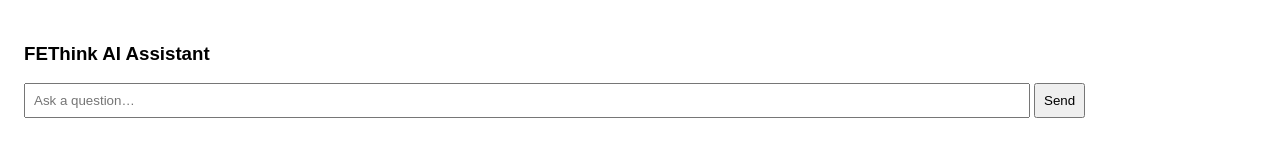
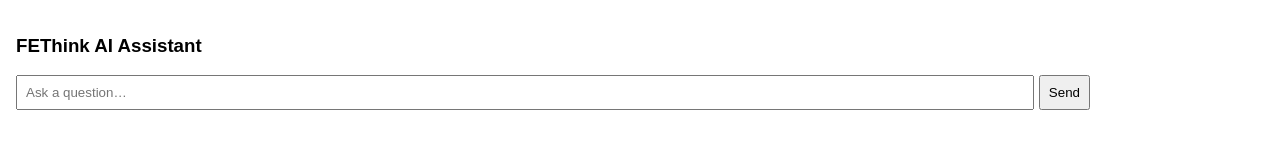
Before and after one commit to drpaulrtully/fethink-ai, a website: page public/index.html in a window 1280 px wide. Drawn offline with Linux system fonts and the light colour scheme.

Commit message:
Add files via upload

```diff
--- a/public/index.html
+++ b/public/index.html
@@ -5,9 +5,16 @@
   <title>FEThink AI Assistant</title>
   <style>
     body {
-      font-family: Arial, sans-serif;
-      padding: 16px;
-    }
+  font-family: Arial, sans-serif;
+  padding: 16px;
+  margin: 0;
+  overflow-y: auto;
+  height: 100%;
+}
+html {
+  height: 100%;
+}
+
     #chat {
       margin-bottom: 12px;
     }
```
